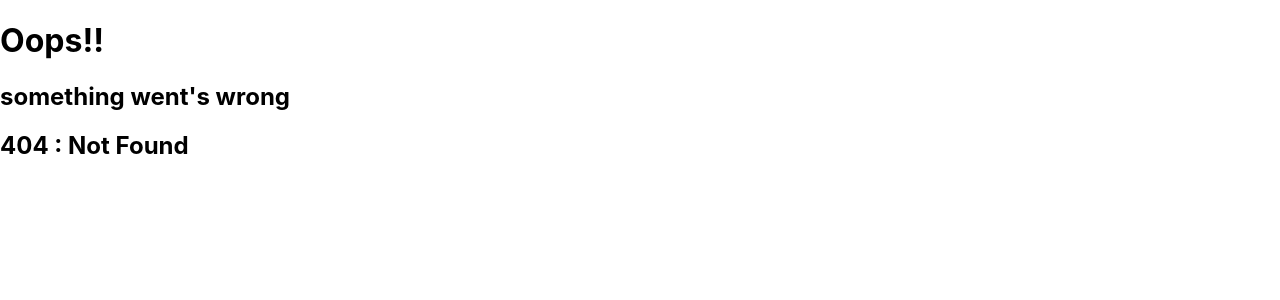
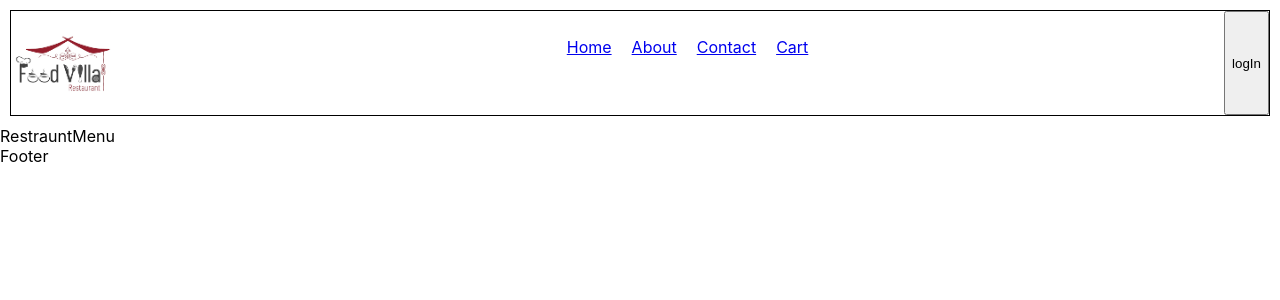
Before and after one commit to om-mapari/EatExpress, a React (Create React App) app: page /restaurant/1 in a window 1280 px wide. Before the commit this address had no page. Shown: the top 300 px of the page. Built offline with nearby package versions, Linux system fonts and the light colour scheme.

Commit message:
file renamed

```diff
--- a/src/App.js
+++ b/src/App.js
@@ -7,6 +7,7 @@ import About from "./components/About";
 import Contact from "./components/Contact";
 import Cart from "./components/Cart";
 import { createBrowserRouter, Outlet } from "react-router-dom";
+import RestrauntMenu from "./components/RestaurantMenu";
 
 function App() {
     return (
@@ -42,6 +43,10 @@ const appRouter = createBrowserRouter([
                 path: "/cart",
                 element: <Cart />,
             },
+            {
+                path: "/restaurant/:id",
+                element: <RestrauntMenu />,
+            },
         ],
     },
 ]);
--- a/src/components/Header.js
+++ b/src/components/Header.js
@@ -6,7 +6,9 @@ function Header() {
     const [loggedIn, setLoggedIn] = useState(false);
     return (
         <div className="header">
-            <img className="logo" src={logo} alt="logo" />
+            <Link to="/">
+                <img className="logo" src={logo} alt="logo" />
+            </Link>
 
             <div className="nav-items">
                 <ul>
--- /dev/null
+++ b/src/components/RestaurantMenu.js
@@ -0,0 +1,7 @@
+import React from "react";
+
+function RestrauntMenu() {
+    return <div>RestrauntMenu</div>;
+}
+
+export default RestrauntMenu;
```
Also changed, not shown: src/components/Body.js (+6 -4 lines), src/components/RestaurantCard.js (renamed from src/components/RestrauntCard.js), src/components/ShimmerRestaurantCard.js (renamed from src/components/ShimmerRestrauntCard.js).
